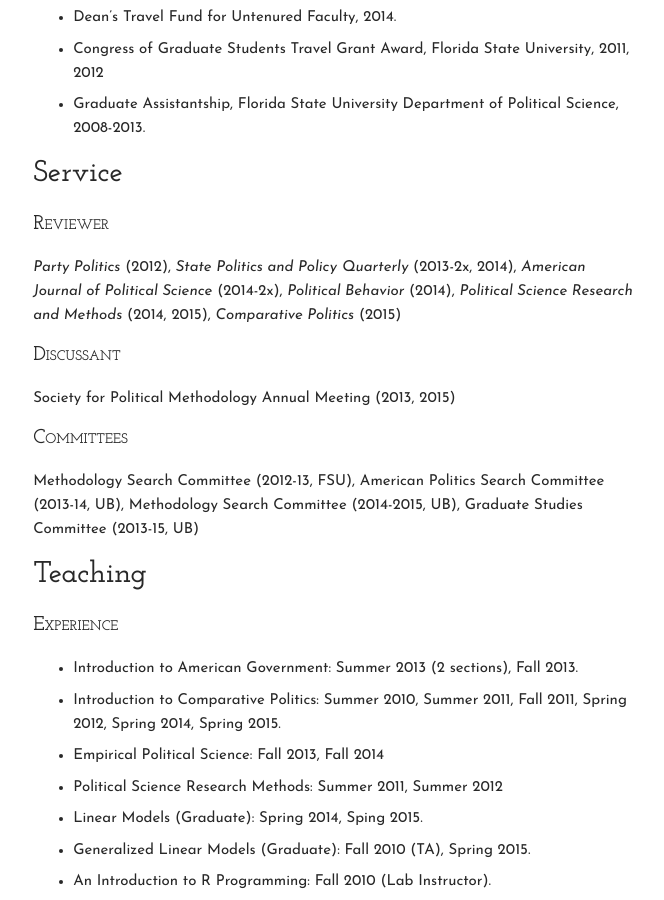
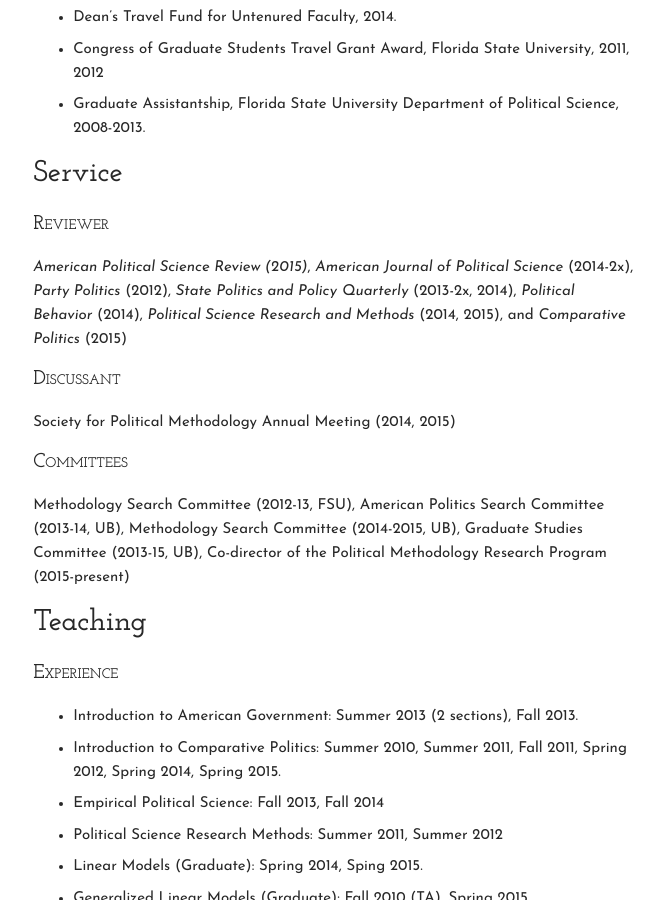
Before and after one commit to carlislerainey/carlislerainey.github.io, a Jekyll site: the page built from cv/index.md, in a window 1280 px wide and 900 px high, scrolled down 4205 px. Shown: the whole window, without its empty margins (429-1093 px from the left). Built offline with Jekyll 4.4.1, drawn with Linux system fonts in a browser that asks for light colours.

Commit message:
add service

```diff
--- a/cv/index.md
+++ b/cv/index.md
@@ -97,15 +97,15 @@
 
 ### Reviewer
 
-*Party Politics* (2012), *State Politics and Policy Quarterly* (2013-2x, 2014), *American Journal of Political Science* (2014-2x), *Political Behavior* (2014), *Political Science Research and Methods* (2014, 2015), *Comparative Politics* (2015)
+*American Political Science Review (2015)*, *American Journal of Political Science* (2014-2x), *Party Politics* (2012), *State Politics and Policy Quarterly* (2013-2x, 2014), *Political Behavior* (2014), *Political Science Research and Methods* (2014, 2015), and *Comparative Politics* (2015)
 
 ### Discussant
 
-Society for Political Methodology Annual Meeting (2013, 2015)
+Society for Political Methodology Annual Meeting (2014, 2015)
 
 ### Committees
 
-Methodology Search Committee (2012-13, FSU), American Politics Search Committee (2013-14, UB), Methodology Search Committee (2014-2015, UB), Graduate Studies Committee (2013-15, UB)
+Methodology Search Committee (2012-13, FSU), American Politics Search Committee (2013-14, UB), Methodology Search Committee (2014-2015, UB), Graduate Studies Committee (2013-15, UB), Co-director of the Political Methodology Research Program (2015-present)
 
 ## Teaching
 
```
